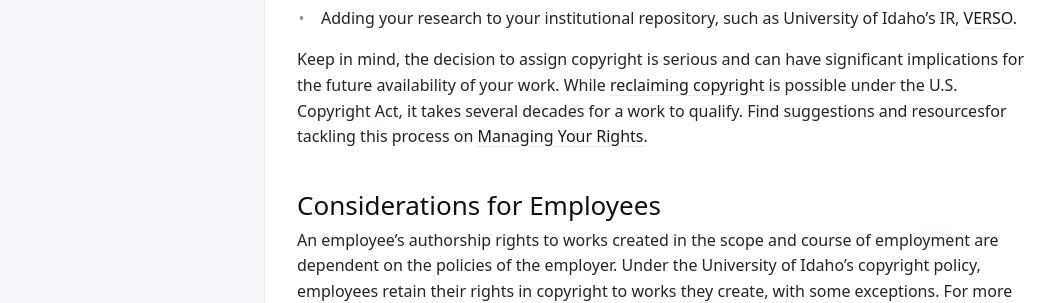
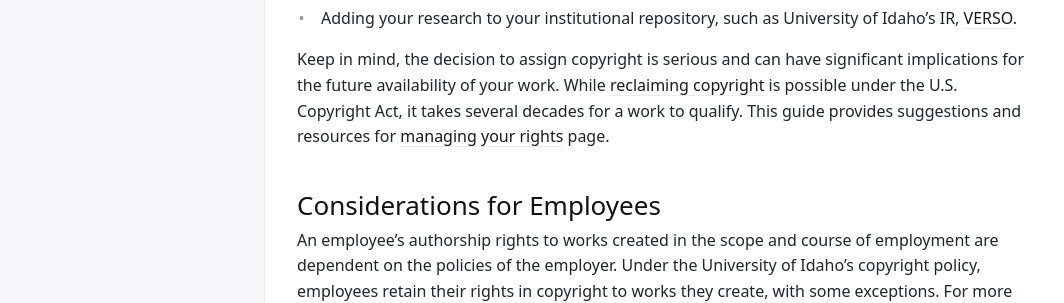
Before and after one commit to uidaholib/copyright-guide, a Jekyll site: the page built from guide/research/authors-rights.md, in a window 1280 px wide and 1387 px high. Shown: the part 709-1012 px from the top of the window, without its empty margins (107-1171 px from the left). Built offline with Jekyll 4.4.1, drawn with Linux system fonts in a browser that asks for light colours.

Commit message:
Update authors-rights.md

```diff
--- a/guide/research/authors-rights.md
+++ b/guide/research/authors-rights.md
@@ -18,7 +18,7 @@ It is up to you to decide whether you will assign all of your rights, some of th
 - Posting your work on your website; or
 - Adding your research to your institutional repository, such as University of Idaho's IR, [VERSO](https://www.lib.uidaho.edu/verso/).
 
-Keep in mind, the decision to assign copyright is serious and can have significant implications for the future availability of your work. While [reclaiming copyright](https://uidaholib.github.io/copyright-guide/guide/research/reversion/) is possible under the U.S. Copyright Act, it takes several decades for a work to qualify. Find suggestions and resourcesfor tackling this process on [Managing Your Rights](https://uidaholib.github.io/copyright-guide/guide/research/rights/).
+Keep in mind, the decision to assign copyright is serious and can have significant implications for the future availability of your work. While [reclaiming copyright](https://uidaholib.github.io/copyright-guide/guide/research/reversion/) is possible under the U.S. Copyright Act, it takes several decades for a work to qualify. This guide provides suggestions and resources for [managing your rights](https://uidaholib.github.io/copyright-guide/guide/research/rights/) page.
 
 ## Considerations for Employees
 
```
